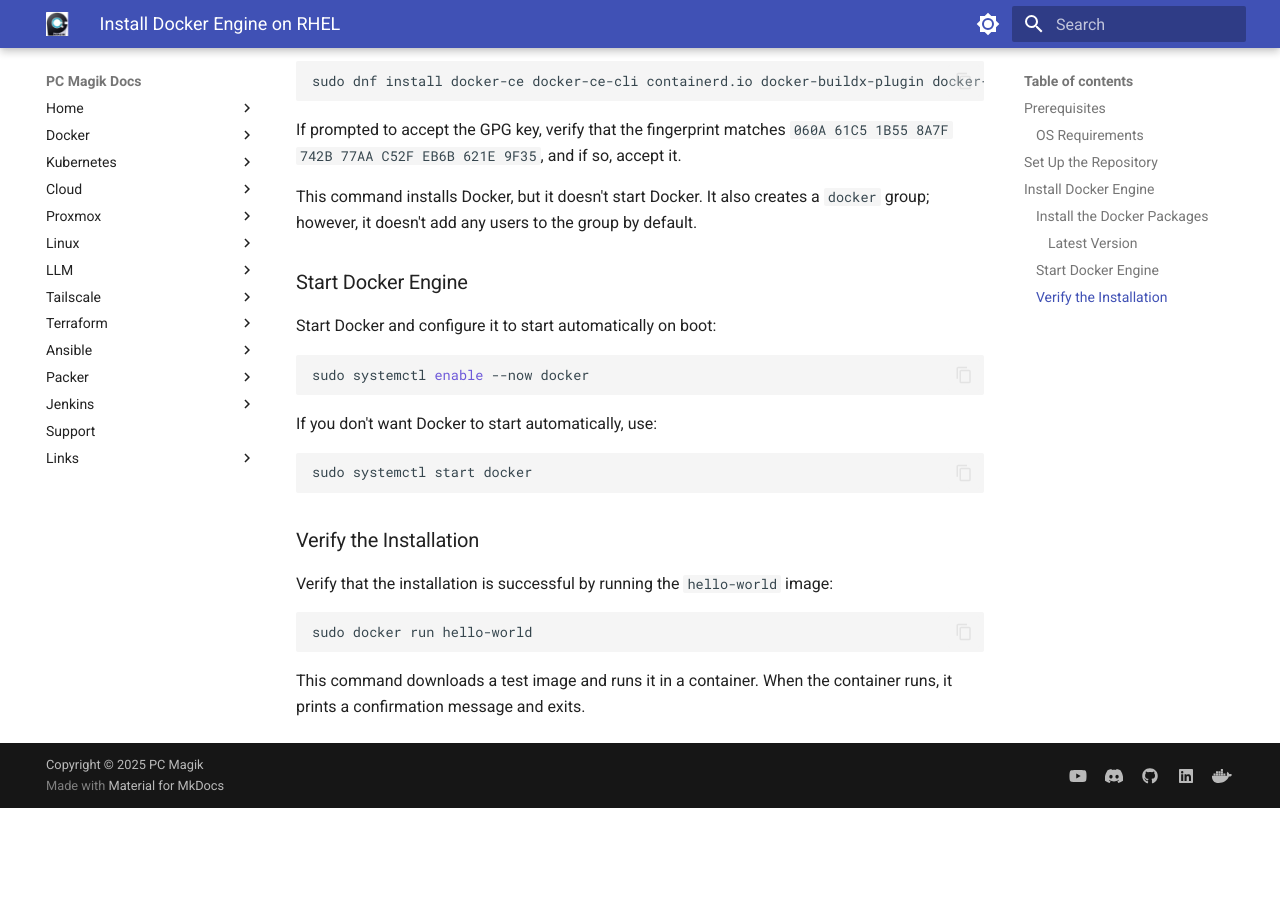
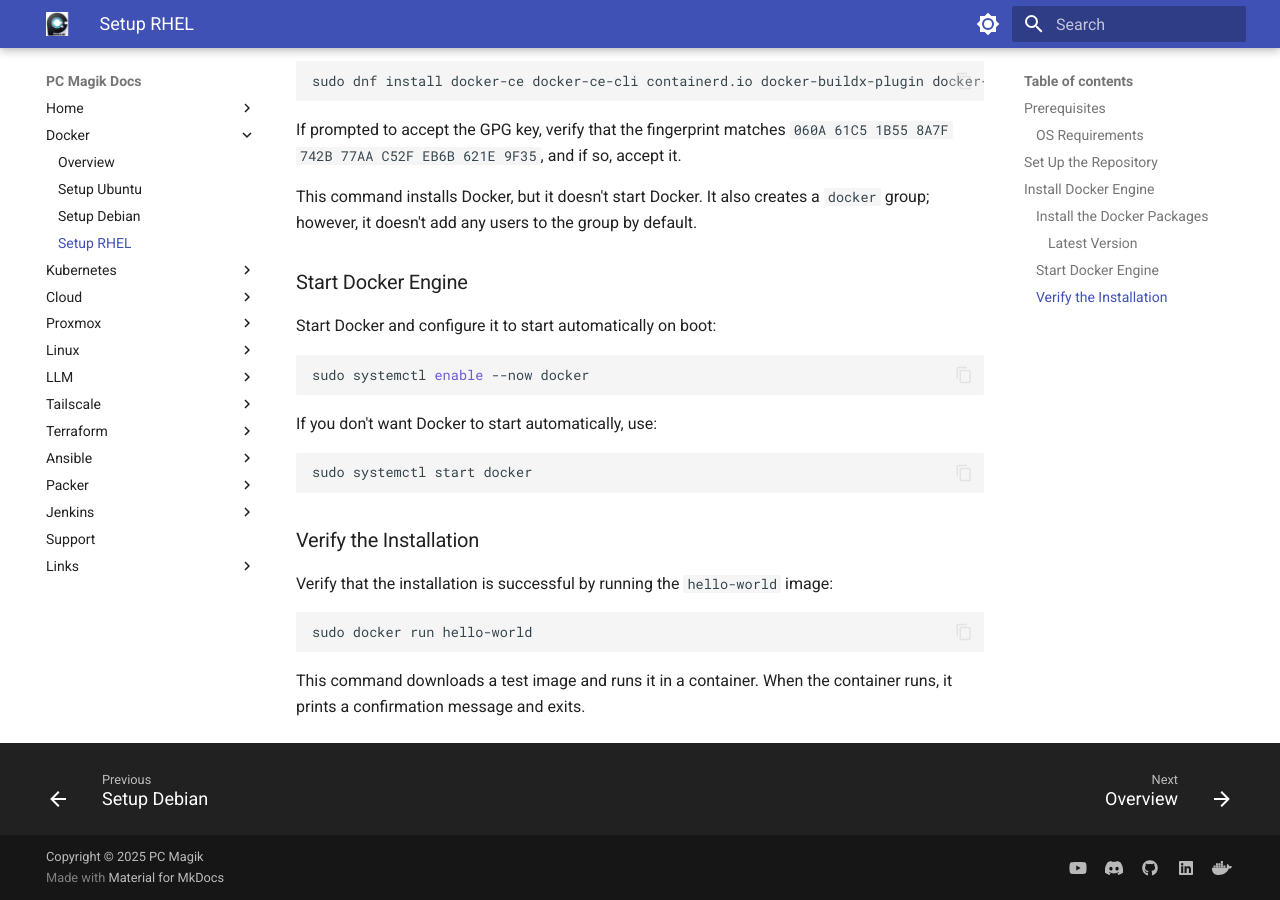
Before and after one commit to pcmagik/pcmagik.github.io, an MkDocs documentation site: the page built from docs/setup_docker_rhel.md, in a window 1280 px wide and 900 px high, scrolled down 845 px. Built offline with MkDocs 1.6.1 and Material for MkDocs 9.7.7, drawn with Linux system fonts in a browser that asks for light colours; before the commit the page ends 1653 px from its top, so only the background shows below that.

Commit message:
Add RHEL setup guide to mkdocs navigation

```diff
--- a/mkdocs.yml
+++ b/mkdocs.yml
@@ -15,6 +15,7 @@
     - Overview: overview.md
     - Setup Ubuntu: setup_docker_ubuntu.md
     - Setup Debian: setup_docker_debian.md
+    - Setup RHEL: setup_docker_rhel.md
   - Kubernetes:
     - Overview: overview.md
     - Setup: setup.md
```
